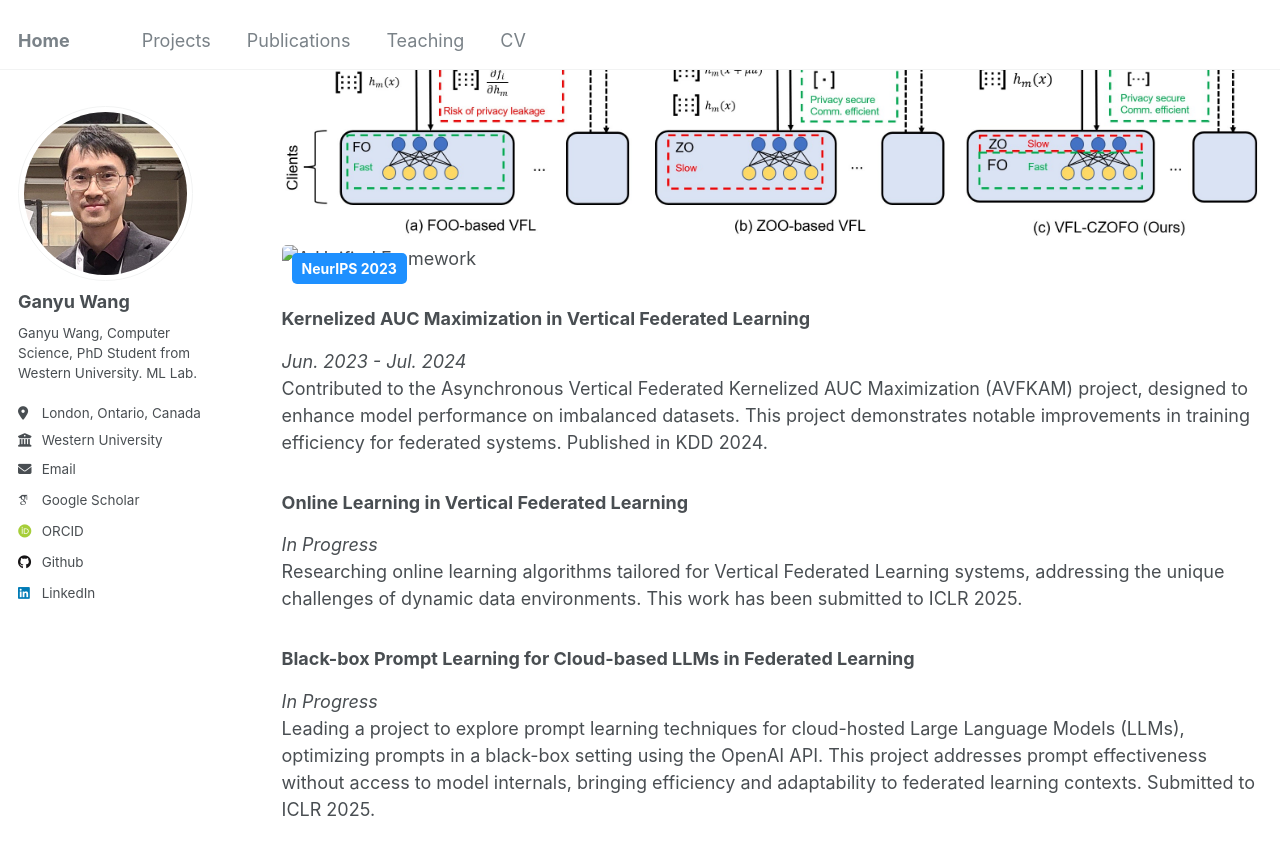
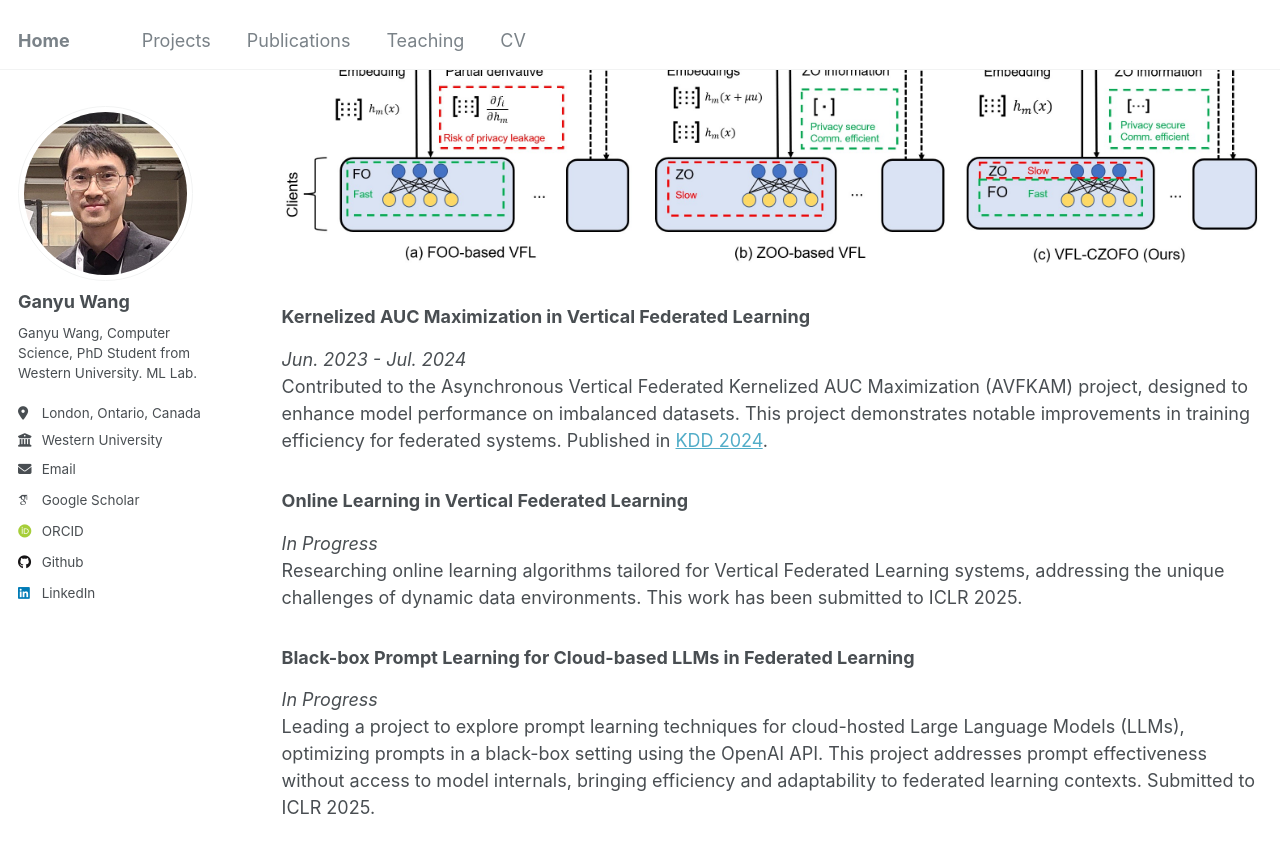
Before and after one commit to GanyuWang/GanyuWang.github.io, a Jekyll site: the page built from _pages/Projects.md, in a window 1280 px wide and 900 px high, scrolled down 390 px. Shown: the top 855 px of the window. Built offline with Jekyll 4.4.1, drawn with Linux system fonts in a browser that asks for light colours; some web fonts are replaced.

Commit message:
Make the correct figure and do the link.

```diff
--- a/_pages/Projects.md
+++ b/_pages/Projects.md
@@ -21,20 +21,10 @@ Developed an innovative Vertical Federated Learning framework that combines vari
   <img src="/images/a_unified_framework.jpg" alt="A Unified Framework" style="width: 100%; border-radius: 5px;">
 </div>
 
-<div class="image-container">
-  <!-- Badge -->
-  <div class="badge">NeurIPS 2023</div>
-  <!-- Image -->
-  <img src="images/a_unified_framework.jpg" alt="A Unified Framework" class="project-image">
-</div>
-
-
-<!-- ![a](/images/a_unified_framework.jpg) -->
-
 
 ### Kernelized AUC Maximization in Vertical Federated Learning
 *Jun. 2023 - Jul. 2024*
-Contributed to the Asynchronous Vertical Federated Kernelized AUC Maximization (AVFKAM) project, designed to enhance model performance on imbalanced datasets. This project demonstrates notable improvements in training efficiency for federated systems. Published in KDD 2024.
+Contributed to the Asynchronous Vertical Federated Kernelized AUC Maximization (AVFKAM) project, designed to enhance model performance on imbalanced datasets. This project demonstrates notable improvements in training efficiency for federated systems. Published in [KDD 2024](https://dl.acm.org/doi/10.1145/3637528.3671930).
 
 ### Online Learning in Vertical Federated Learning
 *In Progress*
```
